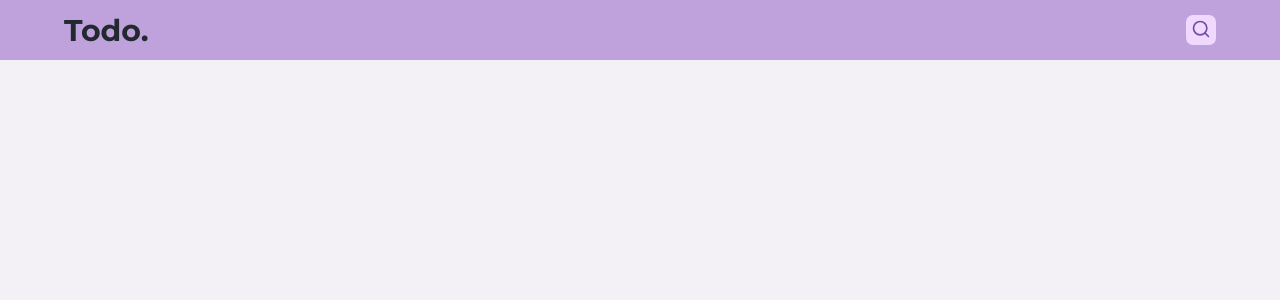
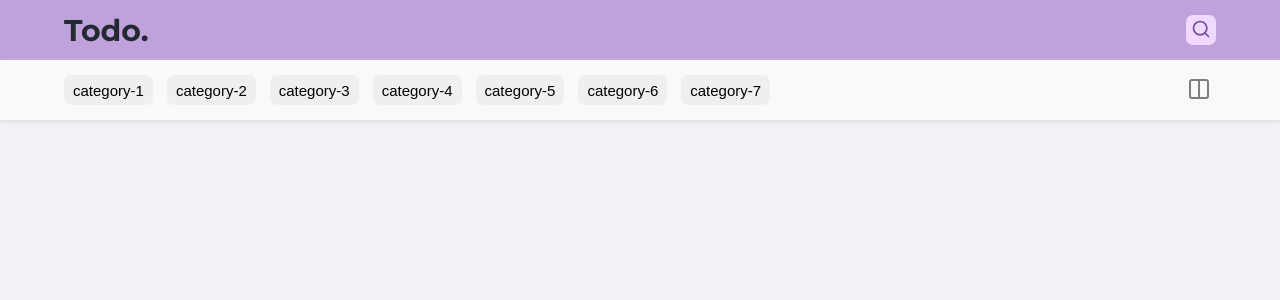
Before and after one commit to mxrold/kirapp, a React app: page / in a window 1280 px wide. Shown: the top 300 px of the page. Built offline with nearby package versions, Linux system fonts and the light colour scheme.

Commit message:
:art: SubHeader and ListOfCategories components

```diff
--- a/src/App.js
+++ b/src/App.js
@@ -1,9 +1,11 @@
 import { GlobalStyles } from "./styles/GlobalStyles"
 import { Header } from "./components/Header"
+import { SubHeader } from "./components/SubHeader"
 
 export const App = () => (
   <>
     <GlobalStyles />
     <Header />
+    <SubHeader />
   </>
 )
--- a/src/components/Header/styles.js
+++ b/src/components/Header/styles.js
@@ -32,9 +32,6 @@ export const Button = styled.button`
   height: 30px;
   background-color: ${Colors.lightPurple};
   border-radius: 7px;
-  border: none;
-  outline: none;
-  cursor: pointer;
   & svg {
     color: ${Colors.darkPurple};
   }
--- /dev/null
+++ b/src/components/ListOfCategories/index.jsx
@@ -0,0 +1,44 @@
+import { Article, Button } from './styles'
+
+export const ListOfCategories = () => {
+  const categories = [
+    {
+      id: 1,
+      name: 'category-1'
+    },
+    {
+      id: 2,
+      name: 'category-2'
+    },
+    {
+      id: 3,
+      name: 'category-3'
+    },
+    {
+      id: 4,
+      name: 'category-4'
+    },
+    {
+      id: 5,
+      name: 'category-5'
+    },
+    {
+      id: 6,
+      name: 'category-6'
+    },
+    {
+      id: 7,
+      name: 'category-7'
+    }
+  ]
+
+  return (
+    <Article>
+      {
+        categories.map(item => (
+          <Button key={item.id}>{item.name}</Button>
+        ))
+      }
+    </Article>
+  )
+}
--- /dev/null
+++ b/src/components/ListOfCategories/styles.js
@@ -0,0 +1,18 @@
+import styled from 'styled-components'
+
+export const Article = styled.div`
+  display: flex;
+  overflow-x: auto;
+  overflow-y: hidden;
+  width: 85%;
+`
+
+export const Button = styled.button`
+  min-width: max-content;
+  height: 30px;
+  margin-right: 14px;
+  padding: 3px 9px;
+  font-size: 1.5rem;
+  font-weight: 500;
+  border-radius: 7px;
+`
--- /dev/null
+++ b/src/components/SubHeader/index.jsx
@@ -0,0 +1,18 @@
+import { ListOfCategories } from '../ListOfCategories'
+import { Container, SubContainer, Div, LayoutBtn } from './styles'
+import { FiColumns } from "react-icons/fi"
+
+export const SubHeader = () => {
+  return (
+    <Container>
+      <SubContainer>
+        <ListOfCategories />
+        <Div>
+          <LayoutBtn>
+            <FiColumns size='24px' />
+          </LayoutBtn>
+        </Div>
+      </SubContainer>
+    </Container>
+  )
+}
--- /dev/null
+++ b/src/components/SubHeader/styles.js
@@ -0,0 +1,39 @@
+import styled from 'styled-components'
+import { Colors } from '../../styles/Colors'
+
+export const Container = styled.section`
+  width: 100%;
+  height: 60px;
+  background-color: ${Colors.white};
+  box-shadow: 0 2px 3px 1px ${Colors.shadow};
+`
+
+export const SubContainer = styled.div`
+  display: flex;
+  justify-content: space-between;
+  align-items: center;
+  width: 90%;
+  max-width: 1440px;
+  height: 100%;
+  margin: 0 auto;
+`
+
+export const Div = styled.div`
+  display: flex;
+  justify-content: flex-end;
+  align-items: center;
+  width: 15%;
+`
+
+export const LayoutBtn = styled.button`
+  width: 34px;
+  height: 34px;
+  background-color: transparent;
+  border-radius: 7px;
+  color: ${Colors.mediumGray};
+  &:hover {
+    background-color: ${Colors.lightGray};
+    border: 1px solid rgba(0, 0, 0, .1);
+  }
+
+`
--- a/src/styles/Colors.js
+++ b/src/styles/Colors.js
@@ -1,8 +1,10 @@
 export const Colors = {
+  white: '#F9F9F9',
   lightGray: '#F3F1F5',
   mediumGray: '#7F7C82',
   darkGray: '#232931',
   lightPurple: '#F0D9FF',
   mediumPurple: '#BFA2DB',
-  darkPurple: '#764C9F'
+  darkPurple: '#764C9F',
+  shadow: '#E1E5EA'
 }
--- a/src/styles/GlobalStyles.js
+++ b/src/styles/GlobalStyles.js
@@ -16,4 +16,10 @@ export const GlobalStyles = createGlobalStyle`
   body {
     background-color: ${Colors.lightGray};
   }
+
+  button {
+    border: none;
+    outline: none;
+    cursor: pointer;
+  }
 `
```
